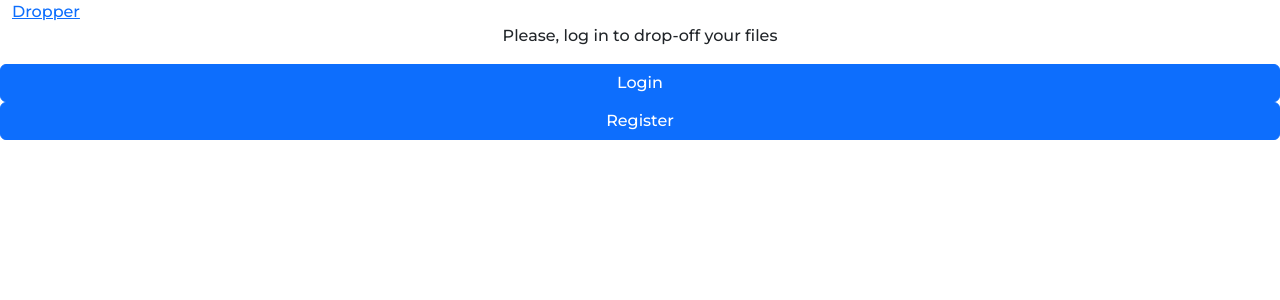
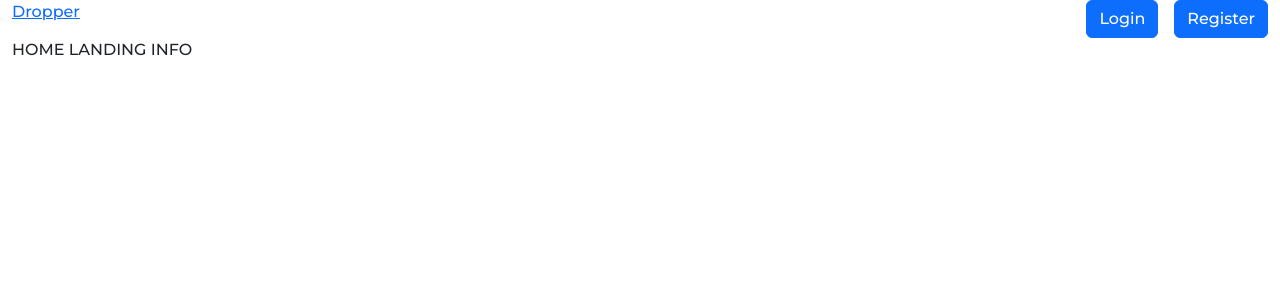
Before and after one commit to adaldin/talent-digital, a React (Create React App) app: page / in a window 1280 px wide. Shown: the top 300 px of the page. Built offline with nearby package versions, Linux system fonts and the light colour scheme; no server answers.

Commit message:
Fixes loaded laber statis

```diff
--- a/src/components/driveButton/DriveButton.js
+++ b/src/components/driveButton/DriveButton.js
@@ -1,30 +1,28 @@
 import Button from "react-bootstrap/Button";
 import { driveKeys } from "../../config";
-import { useContext, useEffect, useState } from "react";
+// import { useContext } from "react";
 import useDrivePicker from "react-google-drive-picker/dist";
-import FilesContext from "../../context/FilesContext";
+// import FilesContext from "../../context/FilesContext";
 
 function DriveButton() {
   const [openPicker, authResponse] = useDrivePicker();
-  const { files, setFiles } = useContext(FilesContext);
+  // const { files, setFiles } = useContext(FilesContext);
 
   const handleOpenPicker = () => {
     openPicker({
       clientId: driveKeys.clientID,
       developerKey: driveKeys.apiKey,
       viewId: "DOCS",
-      // token: token, // pass oauth token in case you already have one
       showUploadView: true,
       showUploadFolders: true,
       supportDrives: false,
       multiselect: true,
-      // customViews: customViewsArray, // custom view
       callbackFunction: (data) => {
         if (data.action === "cancel") {
           console.log("User clicked cancel/close button");
         }
-        console.log(data);
-        setFiles(data.docs);
+
+        // setFiles(data.docs);
       },
     });
   };
--- a/src/components/dropper/Dropper.js
+++ b/src/components/dropper/Dropper.js
@@ -8,6 +8,7 @@ import { fileTypes } from "../../fileTypes";
 import { useDropzone } from "react-dropzone";
 import DriveButton from "../driveButton/DriveButton";
 import FilesContext from "../../context/FilesContext";
+import { Form } from "react-bootstrap";
 
 function Dropper() {
   // hooks
@@ -15,6 +16,9 @@ function Dropper() {
   const [show, setShow] = useState(false);
   const [invalidFiles, setInvalidFiles] = useState([]);
   const [validFiles, setValidFiles] = useState([]);
+  const [fileDescription, setFileDescription] = useState(
+    "ARRASTRA TUS ARCHIVOS AQUÍ"
+  );
   const { files } = useContext(FilesContext);
 
   useEffect(() => {
@@ -24,7 +28,7 @@ function Dropper() {
 
   // Logic
   const handleClose = () => setShow(false);
-  const handleShow = () => setShow(true);
+  // const handleShow = () => setShow(true);
 
   const getFiles = () => {
     acceptedFiles.map((file) => {
@@ -32,6 +36,7 @@ function Dropper() {
         const newValidFiles = [];
         newValidFiles.push(file);
         setValidFiles(newValidFiles);
+        setFileDescription(`${file.name} está pendiente de subir`);
       } else {
         const newInvalidFiles = [];
         invalidFiles.push(file);
@@ -40,6 +45,14 @@ function Dropper() {
       }
       return file;
     });
+  };
+
+  const handleSubmit = (e) => {
+    setFileDescription(
+      `Tu archivo ${validFiles.map(
+        (file) => file.name
+      )} se ha subido correctamente`
+    );
   };
 
   return (
@@ -51,19 +64,22 @@ function Dropper() {
           invalidFiles={invalidFiles}
         />
       )}
-      <Col xs={12} md={8} className="text-white d-flex flex-column gap-5 my-3">
+      <Col
+        as={Form}
+        onSubmit={handleSubmit}
+        xs={12}
+        md={8}
+        className="text-white d-flex flex-column gap-5 my-3"
+      >
         <div
           {...getRootProps()}
           className="dropper border border-success rounded d-flex  flex-column justify-content-center align-items-center"
           style={{ minHeight: "400px" }}
         >
           <label htmlFor="dropOff" className="text-white text-center fs-4">
-            {validFiles.length > 0
-              ? `Tu archivo ${validFiles.map(
-                  (file) => file.name
-                )} se ha subido correctamente.`
-              : `ARRASTRA TUS ARCHIVOS AQUÍ`}
+            {fileDescription}
           </label>
+
           <input
             className="bg-dark w-100 border-0"
             id="dropOff"
@@ -76,7 +92,7 @@ function Dropper() {
           </ul>
         </div>
         <div className="d-grid my-3">
-          <Button className="btn_green fw-bold" onClick={handleShow}>
+          <Button className="btn_green fw-bold" onClick={handleSubmit}>
             Subir archivos
           </Button>
         </div>
--- a/src/components/header/Header.js
+++ b/src/components/header/Header.js
@@ -1,9 +1,26 @@
+import { Button, Stack } from "react-bootstrap";
 import { Link } from "react-router-dom";
+import { useAuth } from "../../context/AuthContext";
 
 function Header() {
+  const { user, logout } = useAuth();
+
   return (
-    <div>
+    <div className="d-flex justify-content-between">
       <Link to="/"> Dropper</Link>
+      {user ? (
+        <Button onClick={logout}>Log out</Button>
+      ) : (
+        <Stack direction="horizontal" gap={3}>
+          {" "}
+          <Button as={Link} to="/login">
+            Login
+          </Button>{" "}
+          <Button as={Link} to="/register">
+            Register
+          </Button>
+        </Stack>
+      )}
     </div>
   );
 }
--- a/src/components/protectedRoute/ProtectedRoute.js
+++ b/src/components/protectedRoute/ProtectedRoute.js
@@ -1,8 +1,9 @@
 import { Navigate } from "react-router-dom";
 import Dropper from "../dropper/Dropper";
+import { useAuth } from "../../context/AuthContext";
 
 function ProtectedRoute({ children }) {
-  const user = true;
+  const { user } = useAuth();
 
   if (user) return <Dropper />;
   if (!user) return <Navigate to="/login">ProtectedRoute</Navigate>;
--- a/src/pages/home/Home.js
+++ b/src/pages/home/Home.js
@@ -1,20 +1,17 @@
 import Row from "react-bootstrap/Row";
-import Button from "react-bootstrap/Button";
 import { Link } from "react-router-dom";
+import { useAuth } from "../../context/AuthContext";
 
 function Home() {
+  const { user } = useAuth();
   return (
     <>
       <Row>
-        <p className="text-center">Please, log in to drop-off your files</p>
-      </Row>
-      <Row>
-        <Button as={Link} to="/login">
-          Login
-        </Button>
-        <Button as={Link} to="/register">
-          Register
-        </Button>
+        {!user ? (
+          <div>HOME LANDING INFO</div>
+        ) : (
+          <Link to="/dropper">Comienza a cargar tus archivos</Link>
+        )}
       </Row>
     </>
   );
```
